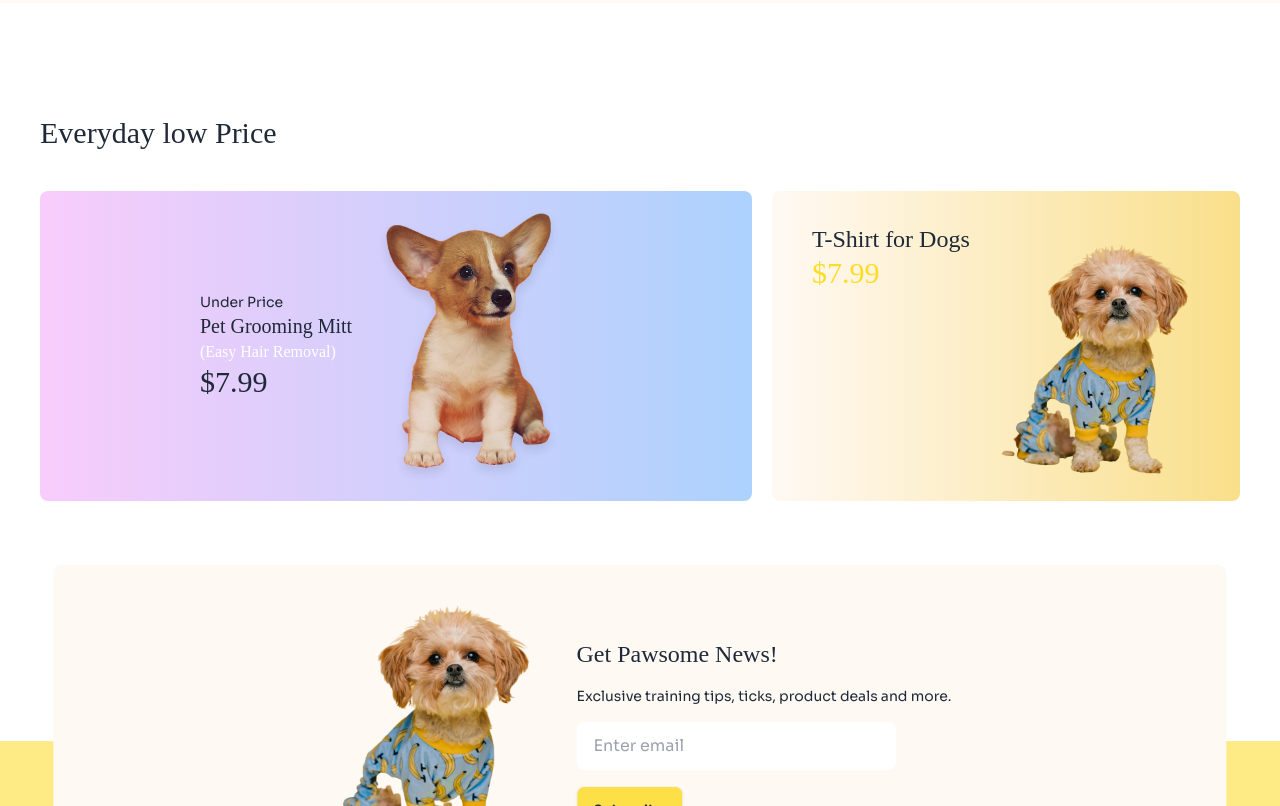
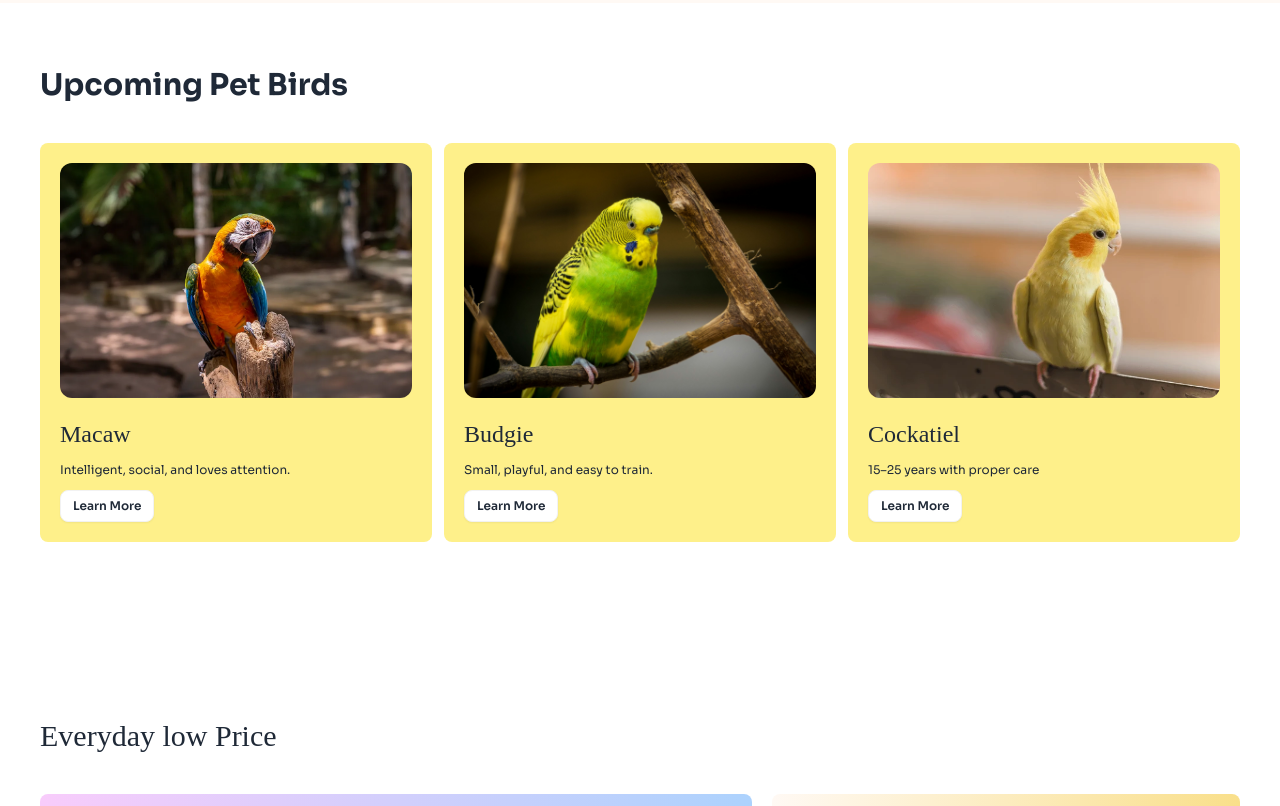
Before and after one commit to sudiptodas153/project-7-A-3-, a plain HTML site: page index.html in a window 1280 px wide. Shown: the part 1761-2567 px from the top of the page. Drawn offline with nearby package versions, Linux system fonts and the light colour scheme; a web font is replaced by a local one.

Commit message:
add new section for this website

```diff
--- a/index.html
+++ b/index.html
@@ -94,7 +94,8 @@
                     <p class="text-sm mt-4 lg:pr-[520px]">Discover a world of treats, toys, and essentials handpicked
                         for your furry friends. Shop now and
                         make tails wag with joy!</p>
-                    <button class="animate-bounce btn hover:bg-blue-400 hover:text-white px-6 mt-5 bg-[#FFDC26]">Find a pet</button>
+                    <button class="animate-bounce btn hover:bg-blue-400 hover:text-white px-6 mt-5 bg-[#FFDC26]">Find a
+                        pet</button>
                 </div>
 
                 <div class="lg:hidden">
@@ -184,7 +185,8 @@
 
                 <div class="grid grid-cols-2 lg:grid-cols-3 gap-3 col-span-2">
 
-                    <div class="flex gap-4 p-3 items-center hover:bg-lime-300 hover:border-none  bg-white border-2 border-gray-200 rounded-xl">
+                    <div
+                        class="flex gap-4 p-3 items-center hover:bg-lime-300 hover:border-none  bg-white border-2 border-gray-200 rounded-xl">
                         <div>
                             <img class="bg-[#FFF9F4] p-5 rounded-xl" src="./c1-assets/dog-cartoon.png" alt="">
                         </div>
@@ -198,7 +200,8 @@
                         </div>
                     </div>
 
-                    <div class="flex gap-4 p-3 items-center hover:bg-lime-300 hover:border-none bg-white border-2 border-gray-200 rounded-xl">
+                    <div
+                        class="flex gap-4 p-3 items-center hover:bg-lime-300 hover:border-none bg-white border-2 border-gray-200 rounded-xl">
                         <div>
                             <img class="bg-[#FFF9F4] p-5 rounded-xl" src="./c1-assets/fish-cartoon.png" alt="">
                         </div>
@@ -212,7 +215,8 @@
                         </div>
                     </div>
 
-                    <div class="flex gap-4 p-3 items-center hover:bg-lime-300 hover:border-none bg-white border-2 border-gray-200 rounded-xl">
+                    <div
+                        class="flex gap-4 p-3 items-center hover:bg-lime-300 hover:border-none bg-white border-2 border-gray-200 rounded-xl">
                         <div>
                             <img class="bg-[#FFF9F4] p-5 rounded-xl" src="./c1-assets/bird-cartoon.png" alt="">
                         </div>
@@ -226,7 +230,8 @@
                         </div>
                     </div>
 
-                    <div class="flex gap-4 p-3 items-center hover:bg-lime-300 hover:border-none bg-white border-2 border-gray-200 rounded-xl">
+                    <div
+                        class="flex gap-4 p-3 items-center hover:bg-lime-300 hover:border-none bg-white border-2 border-gray-200 rounded-xl">
                         <div>
                             <img class="bg-[#FFF9F4] p-5 rounded-xl" src="./c1-assets/rabbit-cartoon.png" alt="">
                         </div>
@@ -240,7 +245,8 @@
                         </div>
                     </div>
 
-                    <div class="flex gap-4 p-3 items-center hover:bg-lime-300 hover:border-none bg-white border-2 border-gray-200 rounded-xl">
+                    <div
+                        class="flex gap-4 p-3 items-center hover:bg-lime-300 hover:border-none bg-white border-2 border-gray-200 rounded-xl">
                         <div>
                             <img class="bg-[#FFF9F4] p-5 rounded-xl" src="./c1-assets/bird-cartoon.png" alt="">
                         </div>
@@ -254,7 +260,8 @@
                         </div>
                     </div>
 
-                    <div class="flex gap-4 p-3 items-center hover:bg-lime-300 hover:border-none bg-white border-2 border-gray-200 rounded-xl">
+                    <div
+                        class="flex gap-4 p-3 items-center hover:bg-lime-300 hover:border-none bg-white border-2 border-gray-200 rounded-xl">
                         <div>
                             <img class="bg-[#FFF9F4] p-5 rounded-xl" src="./c1-assets/pet-couch.png" alt="">
                         </div>
@@ -268,7 +275,8 @@
                         </div>
                     </div>
 
-                    <div class="flex gap-4 p-3 items-center hover:bg-lime-300 hover:border-none bg-white border-2 border-gray-200 rounded-xl">
+                    <div
+                        class="flex gap-4 p-3 items-center hover:bg-lime-300 hover:border-none bg-white border-2 border-gray-200 rounded-xl">
                         <div>
                             <img class="bg-[#FFF9F4] p-5 rounded-xl" src="./c1-assets/fish-cartoon.png" alt="">
                         </div>
@@ -282,7 +290,8 @@
                         </div>
                     </div>
 
-                    <div class="hidden lg:flex gap-4 p-3 items-center hover:bg-lime-300 hover:border-none bg-white border-2 border-gray-200 rounded-xl">
+                    <div
+                        class="hidden lg:flex gap-4 p-3 items-center hover:bg-lime-300 hover:border-none bg-white border-2 border-gray-200 rounded-xl">
                         <div>
                             <img class="bg-[#FFF9F4] p-5 rounded-xl" src="./c1-assets/pet-couch.png" alt="">
                         </div>
@@ -296,7 +305,8 @@
                         </div>
                     </div>
 
-                    <div class="flex gap-4 p-3 items-center hover:bg-lime-300 hover:border-none bg-white border-2 border-gray-200 rounded-xl">
+                    <div
+                        class="flex gap-4 p-3 items-center hover:bg-lime-300 hover:border-none bg-white border-2 border-gray-200 rounded-xl">
                         <div>
                             <img class="bg-[#FFF9F4] p-5 rounded-xl" src="./c1-assets/rabbit-cartoon.png" alt="">
                         </div>
@@ -313,6 +323,40 @@
                 </div>
             </div>
         </section>
+
+        <!-- Featured Pet Birds -->
+        <section class=" py-16 px-3 lg:px-10">
+            <div class=" mb-10">
+                <h2 class="text-3xl font-bold">Upcoming Pet Birds</h2>
+            </div>
+
+            <div class="grid grid-cols-1 lg:grid-cols-3 gap-3">
+                <div class=" bg-yellow-200 hover:bg-yellow-300 p-5 rounded-lg">
+                    <img class="rounded-xl" src="./c1-assets/1.png" alt="">
+                    <h3 class="adl-font mt-5 text-2xl">Macaw</h3>
+                    <p class="text-xs mt-3">Intelligent, social, and loves attention.</p>
+                    <button class="btn btn-sm mt-3 hover:bg-blue-400 hover:text-white bg-white text-xs">Learn More</button>
+                </div>
+
+                <div class=" bg-yellow-200 hover:bg-yellow-300 p-5 rounded-lg">
+                    <img class="rounded-xl" src="./c1-assets/2.jpeg" alt="">
+                    <h3 class="adl-font mt-5 text-2xl">Budgie</h3>
+                    <p class="text-xs mt-3">Small, playful, and easy to train.</p>
+                    <button class="btn btn-sm mt-3 hover:bg-blue-400 hover:text-white bg-white text-xs">Learn More</button>
+                </div>
+
+                <div class=" bg-yellow-200 hover:bg-yellow-300 p-5 rounded-lg">
+                    <img class="rounded-xl" src="./c1-assets/3.webp" alt="">
+                    <h3 class="adl-font mt-5 text-2xl">Cockatiel</h3>
+                    <p class="text-xs mt-3">15–25 years with proper care</p>
+                    <button class="btn btn-sm mt-3 hover:bg-blue-400 hover:text-white bg-white text-xs">Learn More</button>
+                </div>
+
+
+            </div>
+
+        </section>
+
 
         <!-- Everyday low Price -->
         <section class="mt-5 lg:mt-28 mb-20 px-3 lg:px-10">
@@ -413,7 +457,8 @@
 
                     <h3>Browse<span class="text-[#FFDC26]">4</span>Pets</h3>
                 </a>
-                <p class="text-xs">Discover a world of treats, <br> toys, and essentials handpicked for <br> your furry friends</p>
+                <p class="text-xs">Discover a world of treats, <br> toys, and essentials handpicked for <br> your furry
+                    friends</p>
             </div>
 
             <div class="mt-5 space-y-3">
```
Also changed, not shown: c1-assets/1.png (added), c1-assets/2.jpeg (added), c1-assets/3.webp (added), c1-assets/macaws.jpg (added).
